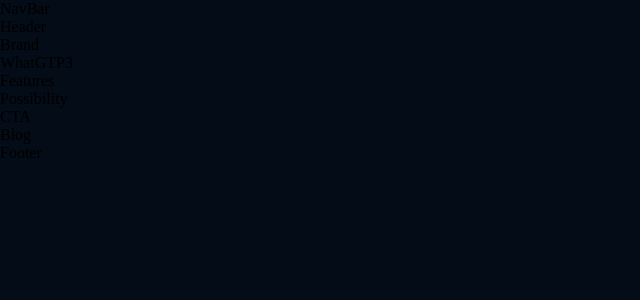
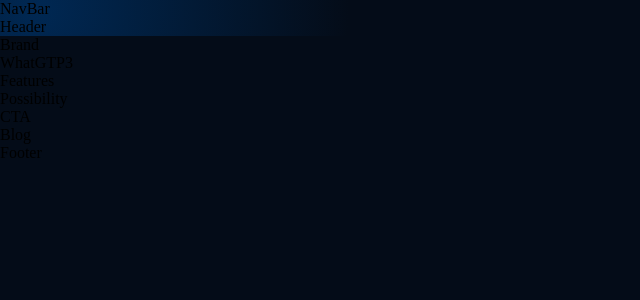
Before and after one commit to princenyamadi/vigilant-engine, a React (Create React App) app: page / in a window 1280 px wide. Shown: the top 300 px of the page, without its empty margins (0-640 px from the left). Built offline with nearby package versions, Linux system fonts and the light colour scheme.

Commit message:
style: added gradients, animations, clips and mediaquery

```diff
--- a/src/App.css
+++ b/src/App.css
@@ -8,3 +8,106 @@
 body {
   background: var(--color-bg);
 }
+
+a {
+  color: unset;
+  text-decoration: none;
+}
+
+.gradient__bg {
+  background: -moz-radial-gradient(
+    circle at 3% 25%,
+    rgba(0, 40, 83, 1) 0%,
+    rgba(4, 12, 24, 1) 25%
+  );
+
+  /* safari 5.1+,chrome 10+ */
+  background: -webkit-radial-gradient(
+    circle at 3% 25%,
+    rgba(0, 40, 83, 1) 0%,
+    rgba(4, 12, 24, 1) 25%
+  );
+
+  /* opera 11.10+ */
+  background: -o-radial-gradient(
+    circle at 3% 25%,
+    rgba(0, 40, 83, 1) 0%,
+    rgba(4, 12, 24, 1) 25%
+  );
+
+  /* ie 10+ */
+  background: -ms-radial-gradient(
+    circle at 3% 25%,
+    rgba(0, 40, 83, 1) 0%,
+    rgba(4, 12, 24, 1) 25%
+  );
+
+  /* global 92%+ browsers support */
+  background: radial-gradient(
+    circle at 3% 25%,
+    rgba(0, 40, 83, 1) 0%,
+    rgba(4, 12, 24, 1) 25%
+  );
+}
+
+.gradient__text {
+  background: var(--gradient-text);
+  background-clip: text;
+  -webkit-background-clip: text;
+  -webkit-text-fill-color: transparent;
+}
+
+.section__padding {
+  padding: 4rem 6rem;
+}
+.section__margin {
+  margin: 4rem 6rem;
+}
+
+.scale-up-center {
+  -webkit-animation: scale-up-center 0.4s cubic-bezier(0.39, 0.575, 0.565, 1)
+    both;
+  animation: scale-up-center 0.4s cubic-bezier(0.39, 0.575, 0.565, 1) both;
+}
+
+@-webkit-keyframes scale-up-center {
+  0% {
+    -webkit-transform: scale(0.5);
+    transform: scale(0.5);
+  }
+  100% {
+    -webkit-transform: scale(1);
+    transform: scale(1);
+  }
+}
+
+@keyframes scale-up-center {
+  0% {
+    -webkit-transform: scale(0.5);
+    transform: scale(0.5);
+  }
+  100% {
+    -webkit-transform: scale(1);
+    transform: scale(1);
+  }
+}
+
+@media screen and (max-width: 700px) {
+  .section__padding {
+    padding: 4rem;
+  }
+
+  .section__margin {
+    margin: 4rem;
+  }
+}
+
+@media screen and (max-width: 550px) {
+  .section__padding {
+    padding: 4rem 2rem;
+  }
+
+  .section__margin {
+    margin: 4rem 2rem;
+  }
+}
```
